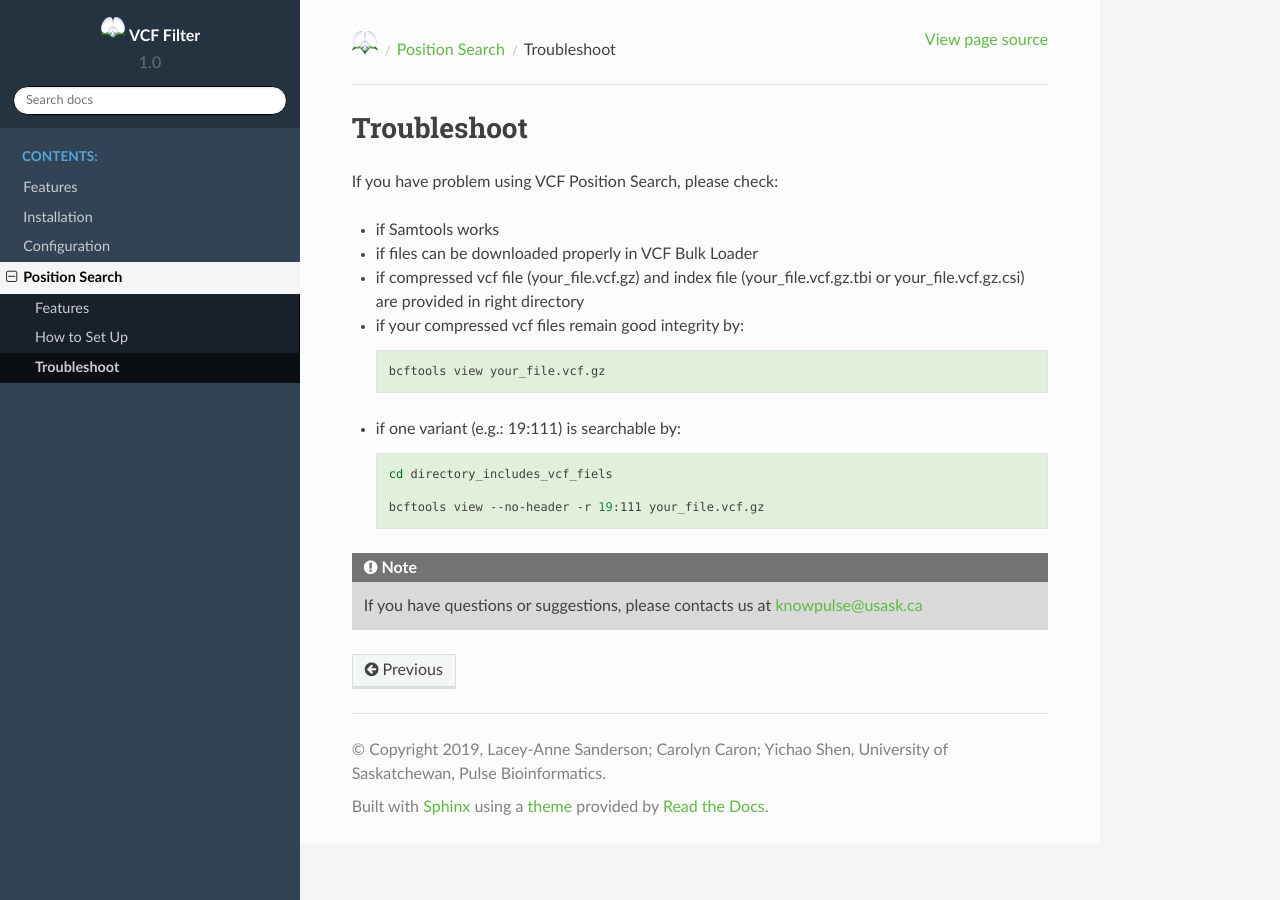
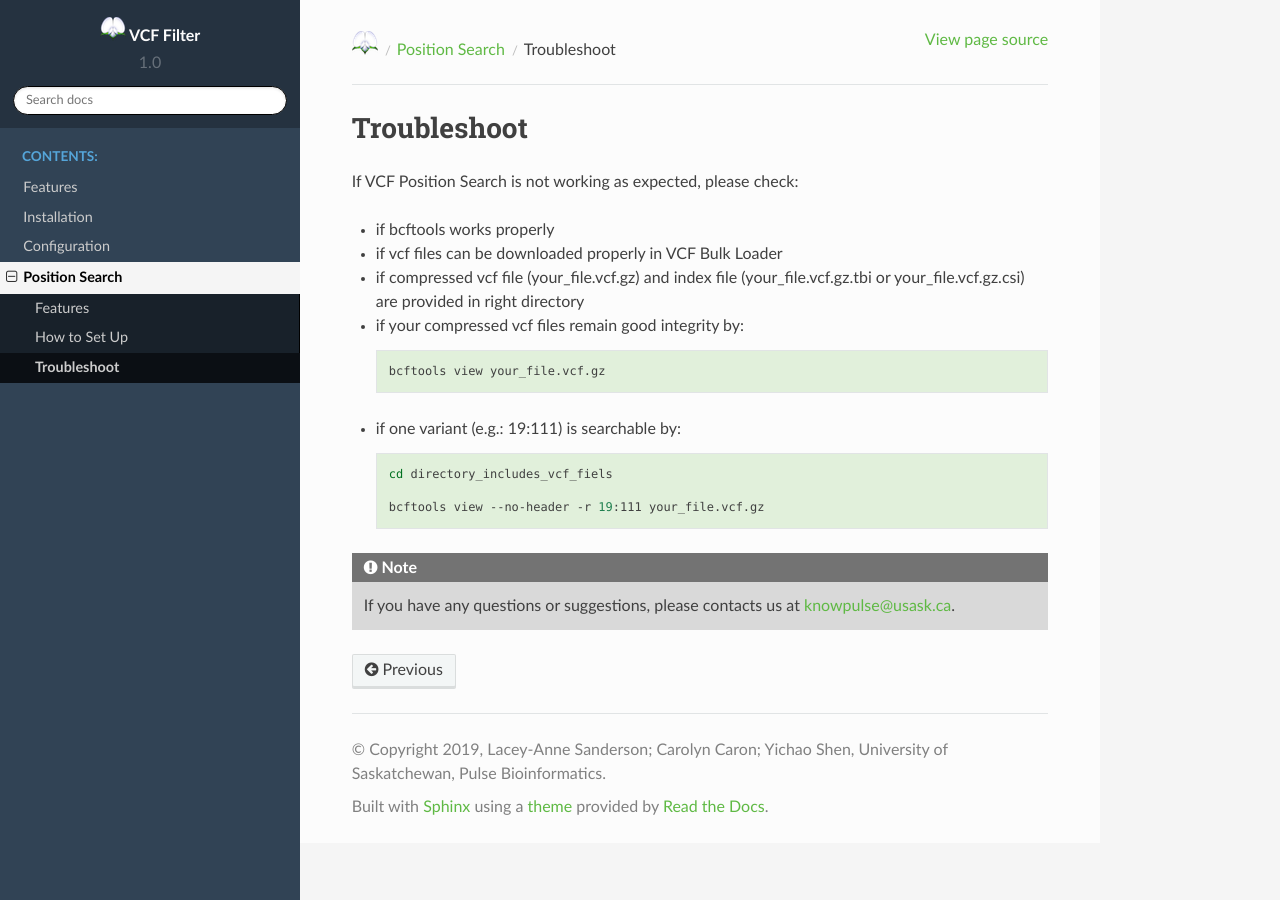
Before and after one commit to UofS-Pulse-Binfo/vcf_filter, a Sphinx documentation site: the page built from docs/position_search/ps_troubleshoot.rst, in a window 1280 px wide. Built offline with Sphinx 7.4.7 and the Read the Docs theme 2.0.0, drawn with Linux system fonts in a browser that asks for light colours.

Commit message:
fix typo and changes in wording

```diff
--- a/docs/configuration/optional_info.rst
+++ b/docs/configuration/optional_info.rst
@@ -22,7 +22,7 @@ Germplasm From Header
 The names of all germplasm (individuals) in this vcf file. The germplasm list must be new line separated without any header or empty lines.
 
 .. note::
-  If this textarea is not filled, the module is able to find the list from selected VCF fiels. However, waiting time of extracting germplasm list from a selected file can be sifnificant for large VCF files.
+  If this textarea is not filled, the module is able to find the list from selected VCF files. However, waiting time of extracting germplasm list from a selected file can be sifnificant for large VCF files.
   ``Loading time for a 10G VCF file will be about 3 seconds.``
 
   Since the germplasm list can be generated, it's not necessary to generate such a list for configuration otherwise. We can leave this section blank, select this file and copy generated list back to configuration.
--- a/docs/position_search.rst
+++ b/docs/position_search.rst
@@ -1,6 +1,6 @@
 Position Search
 ===============
-VCF Position Search is a companion tool for VCF Bulk Loader. It allows users to search variants cross all vcf files provided and provides links back to Bulk Loader for variant specific filter.
+VCF Position Search is a companion tool for VCF Bulk Loader. It allows users to search variants cross all available vcf files and provides links back to Bulk Loader for variant specific filter.
 
 
 .. toctree::
--- a/docs/position_search/ps_features.rst
+++ b/docs/position_search/ps_features.rst
@@ -1,7 +1,7 @@
 Features
 ========
 
-Search one variant by Variant Name or by Backbone Name plus Position.
+Search one variant by Variant Name or by Backbone Name and Position.
 
 .. image:: position_search.1.search.png
 
@@ -9,6 +9,6 @@ Any file included in VCF Bulk Loader containing this variant will show in Search
 
 .. image:: position_search.2.results.png
 
-The VCF Bulk Loader page will have wanted file selected and wanted variant position filled in Regions.
+The VCF Bulk Loader page will have wanted file selected and wanted variant position filled in filter criteria of Regions.
 
 .. image:: position_search.3.link2bulkloader.png
--- a/docs/position_search/ps_setup.rst
+++ b/docs/position_search/ps_setup.rst
@@ -5,7 +5,7 @@ Installation of Samtools is required by VCF position search, please check `Samto
 
 Prepare files
 -------------
-Corresponding compressed file and index file are required for each vcf file. Compressed VCF file can be generated by bash code:
+Corresponding compressed file and index file are required for each vcf file. Compressed VCF file can be generated by:
 
 .. code:: bash
 
@@ -37,7 +37,7 @@ Test files are included in this module and it's recommended to test before use.
 
 .. note::
 
-  Test files (in vcf_filter/tests/test_files/) include: test_file_1.vcf, test_file_1.vcf.gz, test_file_1.vcf.gz.csi for test1 and test_short2.vcf, test_short2.vcf.gz, test_short2.vcf.gz.csi for test2.
+  Test files (in vcf_filter/tests/test_files/) include: test_file_1.vcf, test_file_1.vcf.gz and test_file_1.vcf.gz.csi for test1; test_short2.vcf, test_short2.vcf.gz and test_short2.vcf.gz.csi for test2.
 
 
 - add both tests to VCF Bulk Loader in admin->Tripal->Extensions->VCF Filter->add as test1 and test2
--- a/docs/position_search/ps_troubleshoot.rst
+++ b/docs/position_search/ps_troubleshoot.rst
@@ -1,11 +1,11 @@
 Troubleshoot
 ============
 
-If you have problem using VCF Position Search, please check:
+If VCF Position Search is not working as expected, please check:
 
-- if Samtools works
+- if bcftools works properly
 
-- if files can be downloaded properly in VCF Bulk Loader
+- if vcf files can be downloaded properly in VCF Bulk Loader
 
 - if compressed vcf file (your_file.vcf.gz) and index file (your_file.vcf.gz.tbi or your_file.vcf.gz.csi) are provided in right directory
 
@@ -25,4 +25,4 @@ If you have problem using VCF Position Search, please check:
 
 .. note::
 
-  If you have questions or suggestions, please contacts us at knowpulse@usask.ca
+  If you have any questions or suggestions, please contacts us at knowpulse@usask.ca.
```
